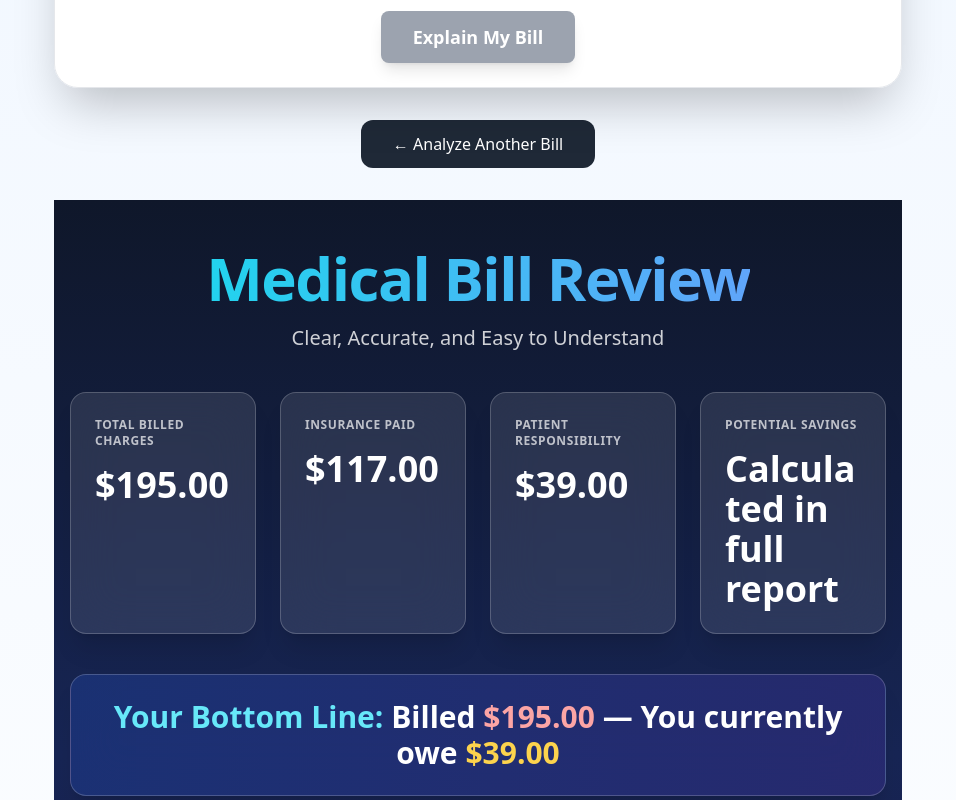
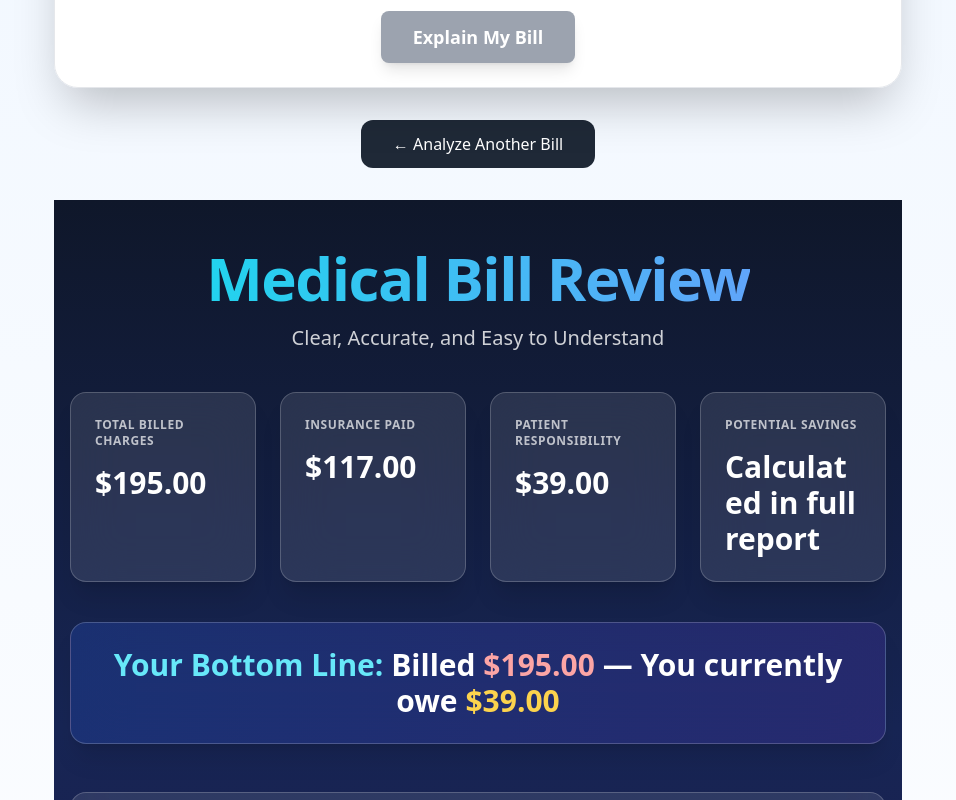
Before and after one commit to kevin-phan-25/explain-my-bill-frontend, a React (Create React App) app in the folder frontend/: page / in a window 1280 px wide. Both pictures are taken after a click on the button "Routine Check-Up (Normal)". Shown: the part 446-1246 px from the top of the page, without its empty margins (162-1118 px from the left). Built offline with nearby package versions, Linux system fonts and the light colour scheme.

Commit message:
Update ExplanationCard.js

```diff
--- a/frontend/src/components/ExplanationCard.js
+++ b/frontend/src/components/ExplanationCard.js
@@ -305,7 +305,7 @@ export default function ExplanationCard({ result, onUpgrade }) {
           </p>
         </div>
 
-        {/* Key Metrics Grid – 40% smaller */}
+        {/* Key Metrics Grid – Dollar values reduced by 40% */}
         <div className="grid grid-cols-1 sm:grid-cols-2 lg:grid-cols-4 gap-6 mb-10">
           {metrics.map((item, i) => (
             <div
@@ -320,7 +320,7 @@ export default function ExplanationCard({ result, onUpgrade }) {
                   </p>
                   <ConfidenceBadge score={item.conf} />
                 </div>
-                <p className="text-3xl sm:text-4xl font-black text-white break-words leading-tight">
+                <p className="text-2xl sm:text-3xl font-black text-white break-all leading-snug">
                   {item.value}
                 </p>
               </div>
```
